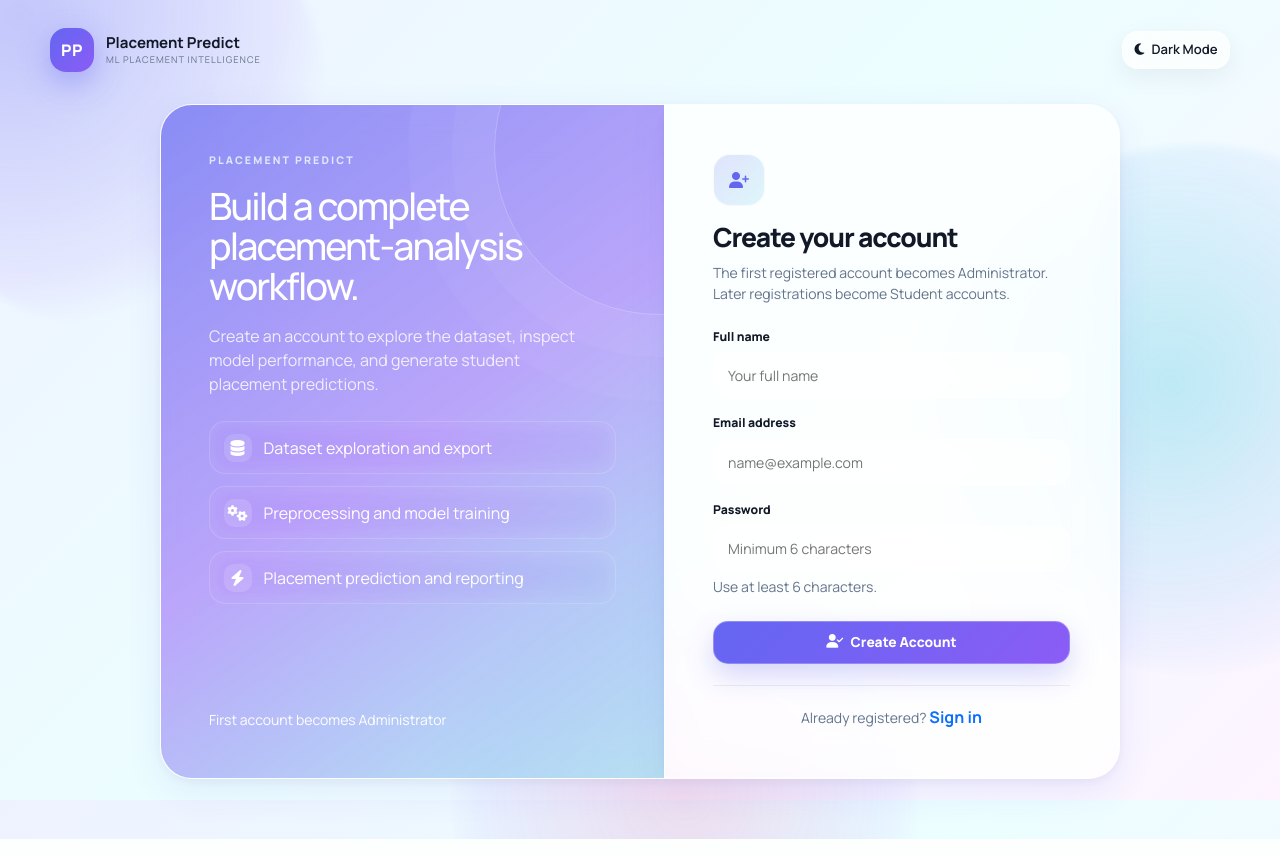
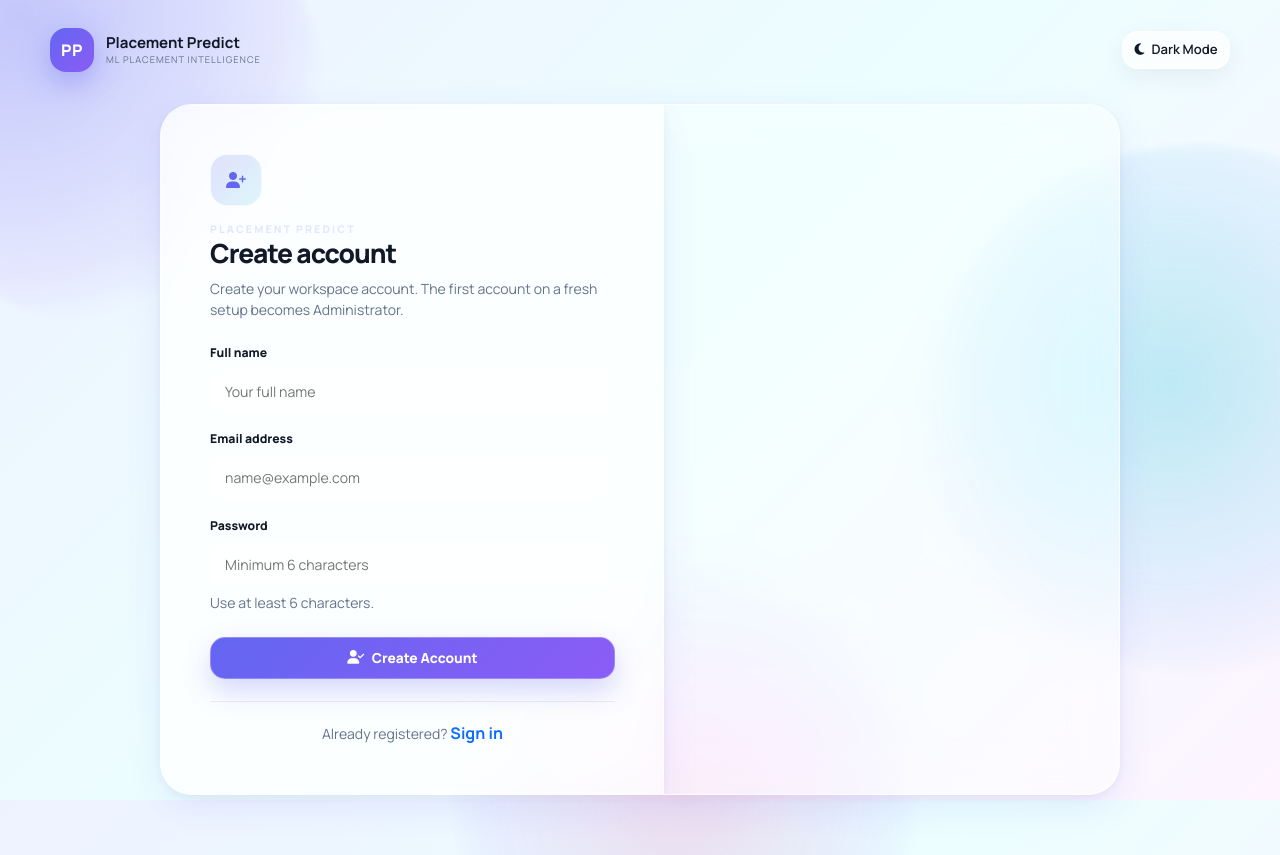
Before and after one commit to void-tech-shiv/Placment-predict, a Flask app: page /register in a window 1280 px wide. Run offline with Flask 3, Linux system fonts and the light colour scheme; some libraries are stand-ins or nearby versions.

Commit message:
ui: simplify register to centered glass card

```diff
--- a/templates/register.html
+++ b/templates/register.html
@@ -1,50 +1,22 @@
 {% extends "base.html" %}
 {% block title %}Create Account - Placement Predict{% endblock %}
-{% block page_header %}<i class="fa-solid fa-user-plus text-primary me-2"></i> Create Account{% endblock %}
 {% block content %}
-<div class="auth-shell">
-  <section class="auth-aside">
-    <div>
-      <div class="auth-kicker">Placement Predict</div>
-      <h2>Build a complete placement-analysis workflow.</h2>
-      <p>Create an account to explore the dataset, inspect model performance, and generate student placement predictions.</p>
-      <div class="auth-points">
-        <div class="auth-point"><i class="fa-solid fa-database"></i><span>Dataset exploration and export</span></div>
-        <div class="auth-point"><i class="fa-solid fa-gears"></i><span>Preprocessing and model training</span></div>
-        <div class="auth-point"><i class="fa-solid fa-bolt"></i><span>Placement prediction and reporting</span></div>
-      </div>
-    </div>
-    <small>First account becomes Administrator</small>
-  </section>
-
+<div class="auth-shell auth-single auth-single-wide">
   <section class="auth-card">
     <div class="auth-icon"><i class="fa-solid fa-user-plus"></i></div>
-    <h3>Create your account</h3>
-    <p class="text-muted small mb-4">The first registered account becomes Administrator. Later registrations become Student accounts.</p>
+    <div class="auth-kicker auth-kicker-dark">PLACEMENT PREDICT</div>
+    <h3>Create account</h3>
+    <p class="text-muted small mb-4">Create your workspace account. The first account on a fresh setup becomes Administrator.</p>
 
     <form action="{{ url_for('register') }}" method="POST">
-      <div class="mb-3">
-        <label class="form-label-custom" for="registerName">Full name</label>
-        <input id="registerName" class="form-control-custom" name="name" autocomplete="name" placeholder="Your full name" required>
-      </div>
-      <div class="mb-3">
-        <label class="form-label-custom" for="registerEmail">Email address</label>
-        <input id="registerEmail" class="form-control-custom" type="email" name="email" autocomplete="email" placeholder="name@example.com" required>
-      </div>
-      <div class="mb-4">
-        <label class="form-label-custom" for="registerPassword">Password</label>
-        <input id="registerPassword" class="form-control-custom" type="password" name="password" minlength="6" autocomplete="new-password" placeholder="Minimum 6 characters" required>
-        <div class="form-text">Use at least 6 characters.</div>
-      </div>
-      <button type="submit" class="btn-primary-custom w-100 justify-content-center py-2.5">
-        <i class="fa-solid fa-user-check"></i> Create Account
-      </button>
+      <input type="hidden" name="csrf_token" value="{{ csrf_token() }}">
+      <div class="mb-3"><label class="form-label-custom" for="registerName">Full name</label><input id="registerName" class="form-control-custom" name="name" autocomplete="name" placeholder="Your full name" required></div>
+      <div class="mb-3"><label class="form-label-custom" for="registerEmail">Email address</label><input id="registerEmail" class="form-control-custom" type="email" name="email" autocomplete="email" placeholder="name@example.com" required></div>
+      <div class="mb-4"><label class="form-label-custom" for="registerPassword">Password</label><input id="registerPassword" class="form-control-custom" type="password" name="password" minlength="6" autocomplete="new-password" placeholder="Minimum 6 characters" required><div class="form-text">Use at least 6 characters.</div></div>
+      <button type="submit" class="btn-primary-custom w-100 justify-content-center py-2.5"><i class="fa-solid fa-user-check"></i> Create Account</button>
     </form>
 
-    <div class="auth-switch">
-      <span class="text-muted small">Already registered? </span>
-      <a href="{{ url_for('login') }}" class="fw-bold text-decoration-none text-primary">Sign in</a>
-    </div>
+    <div class="auth-switch"><span class="text-muted small">Already registered? </span><a href="{{ url_for('login') }}" class="fw-bold text-decoration-none text-primary">Sign in</a></div>
   </section>
 </div>
 {% endblock %}
```
